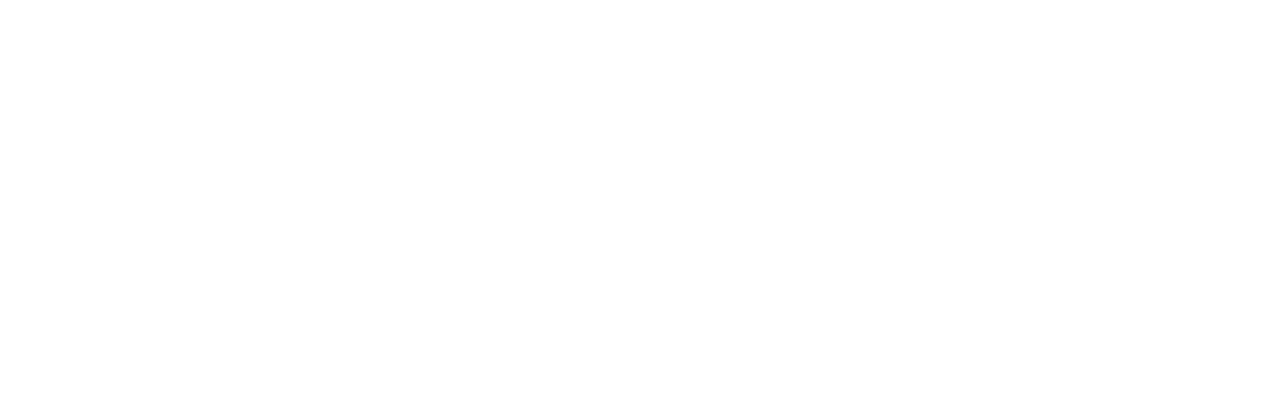
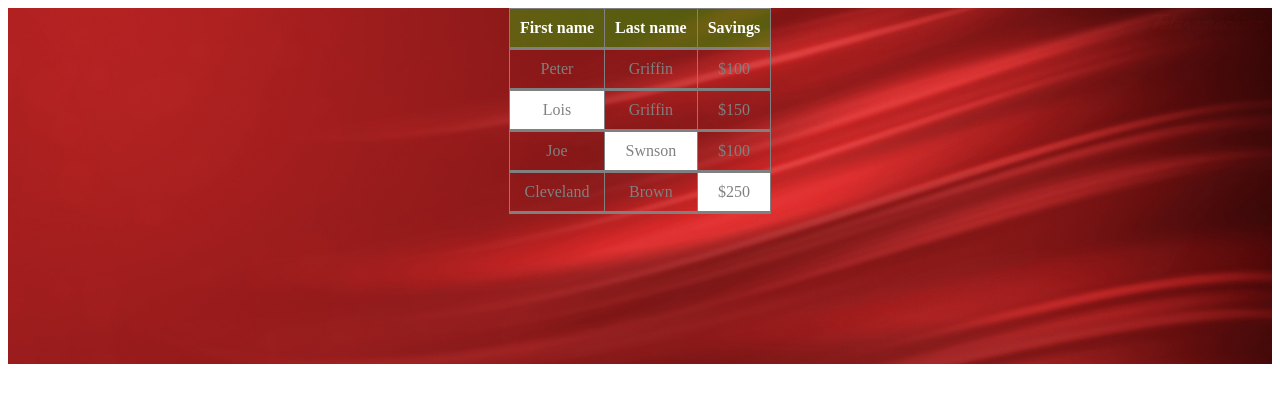
Before and after one commit to ingavaranaviciute/nd2, a plain HTML site: page index.html in a window 1280 px wide. Drawn offline with Linux system fonts and the light colour scheme.

Commit message:
Padariau ne pilną lentelę

```diff
--- a/index.html
+++ b/index.html
@@ -2,9 +2,67 @@
 <html lang="en">
 <head>
     <meta charset="UTF-8">
-    <title>Title</title>
+    <title>nd2 Inga Varanaviciute</title>
 </head>
+<style>
+    div {
+        background: url("img/free-red-backgrounds-1920x1200.jpg");
+        background-size: cover;
+        padding-bottom: 150px;
+
+    }
+    table{
+        border-collapse: collapse;
+        margin-left: auto;
+        margin-right: auto;
+    }
+    th, td {
+        padding: 10px;
+        text-align: center;
+        color: grey;
+        border: 1px solid grey;
+        border-bottom-width: 3px;
+    }
+    th{
+        color: white;
+        background-color: rgba(0, 255, 0, 0.3);
+    }
+    .marked{
+        background-color: white;
+    }
+
+    </style>
+
 <body>
+    <div>
+    <table>
+        <tr class="my-class">
+            <th>First name</th>
+            <th>Last name</th>
+            <th>Savings</th>
+        </tr>
+        <tr>
+            <td>Peter</td>
+            <td>Griffin</td>
+            <td>$100</td>
+        </tr>
+        <tr>
+            <td class="marked">Lois</td>
+            <td>Griffin</td>
+            <td>$150</td>
+        </tr>
+        <tr>
+            <td>Joe</td>
+            <td class="marked">Swnson</td>
+            <td>$100</td>
+        </tr>
+        <tr>
+            <td>Cleveland</td>
+            <td>Brown</td>
+            <td class="marked">$250</td>
+        </tr>
 
+    </table>
+    </div>
 </body>
 </html>
```
Also changed, not shown: img/free-red-backgrounds-1920x1200.jpg (added).
